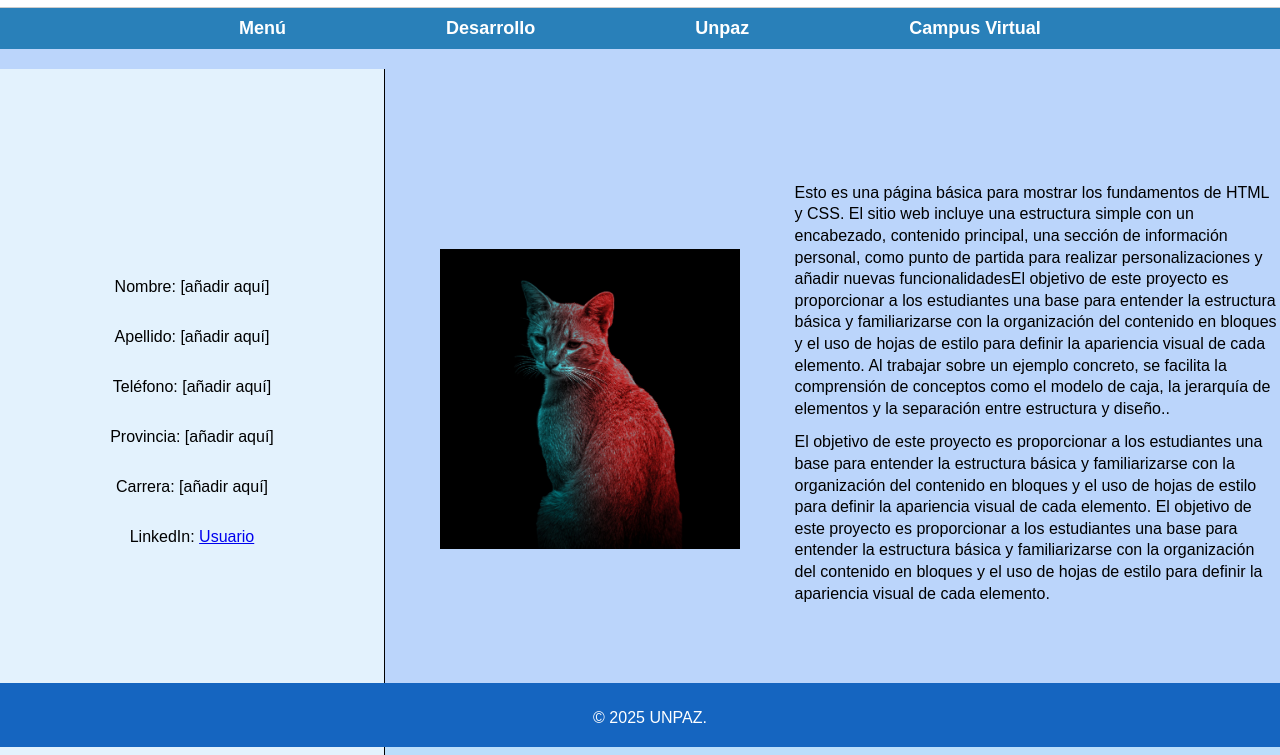
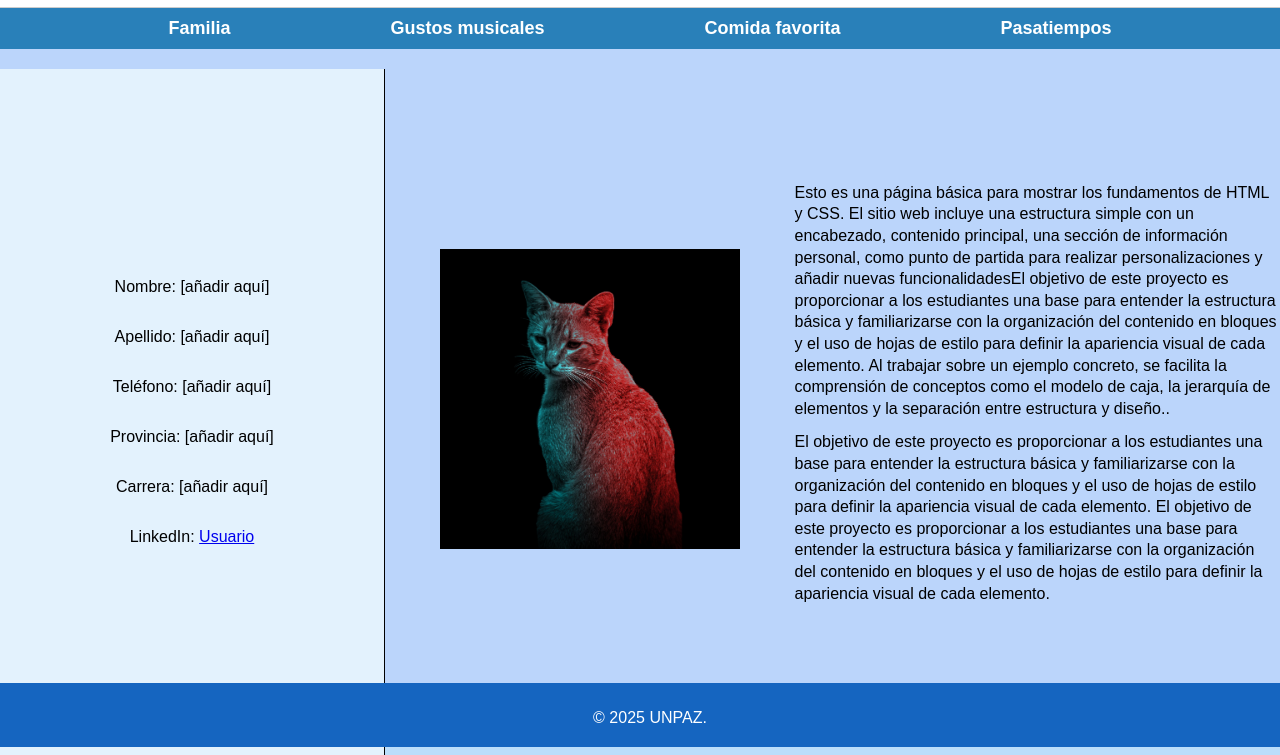
Before and after one commit to DesarrolloWeb2025C1/practica5, a plain HTML site: page index.html in a window 1280 px wide. Shown: the part 53-808 px from the top of the page. Drawn offline with Linux system fonts and the light colour scheme.

Commit message:
cambie los menu de la pagina

```diff
--- a/index.html
+++ b/index.html
@@ -15,10 +15,10 @@
     </div>
     <div class="navbar-celeste">
         <ul class="menu">
-            <li>Menú</li>
-            <li>Desarrollo</li>
-            <li>Unpaz</li>
-            <li>Campus Virtual</li>
+            <li>Familia</li>
+            <li>Gustos musicales</li>
+            <li>Comida favorita</li>
+            <li>Pasatiempos</li>
         </ul>
     </div>
     <div class="container">
```
